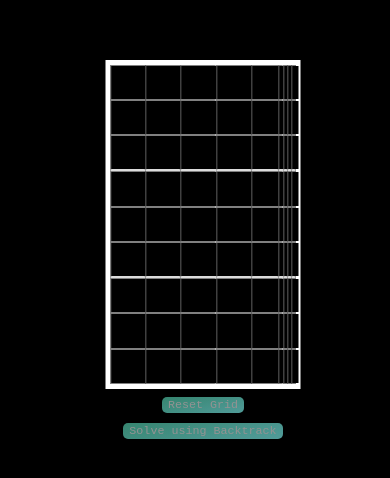
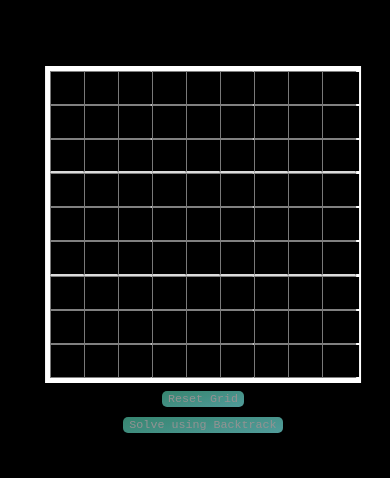
Before and after one commit to akshit2434/sudoku, a plain HTML site: page index.html in a window 390 px wide. Shown: the part 194-672 px from the top of the page. Drawn offline with nearby package versions, Linux system fonts and the light colour scheme.

Commit message:
v1.3.4 inor bugs fixed

```diff
--- a/css2.css
+++ b/css2.css
@@ -122,7 +122,7 @@ button {
 
 /* MAKING THE TABLE SQUARE */
 table {
-  /* width: 42%; */
+  width: 42%;
 }
 td {
   width: 14%;
@@ -211,12 +211,12 @@ td input {
 /* Changing UI for mobile phones with bad UI*/
 @media screen and (max-width: 650px) {
   table {
-    /* width: 63%; */
+    width: 81%;
     margin-left:50%;
     transform: translateX(-50%);
   }
   td {
-    width: 21%;
+    width: 27%;
     position: relative;
   }
   #content{
```
